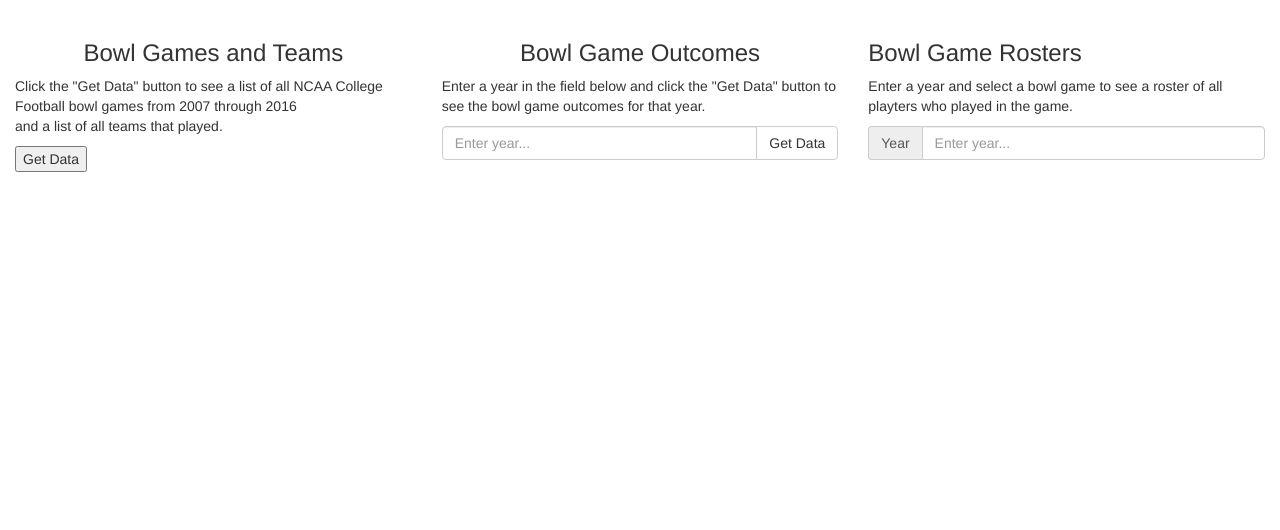
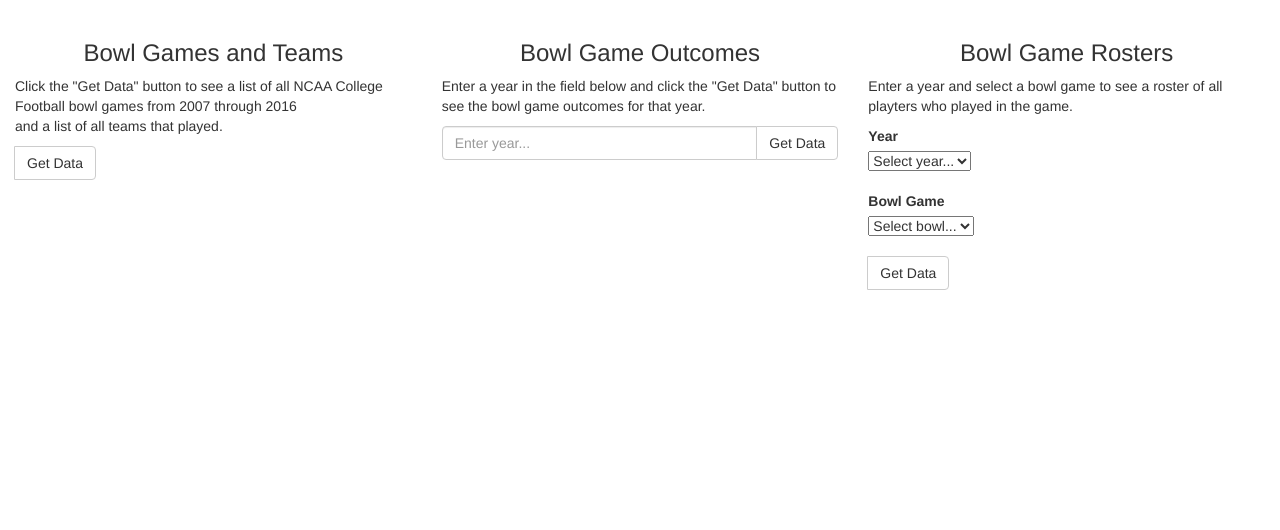
Before and after one commit to ctran301/College-FootBall-Bowl-Center, a Flask app: page /stats in a window 1280 px wide. Shown: the part 52-582 px from the top of the page. Run offline with Flask 2, Linux system fonts and the light colour scheme; parts of the project's set-up code (start-up, migrations or seed data) failed here and were passed over; some libraries are stand-ins or nearby versions.

Commit message:
Adds changes

```diff
--- a/static/assets/Resources/config.py
+++ b/static/assets/Resources/config.py
@@ -1,5 +1,5 @@
 # SQL username and password. Default will be 'root'. Change as needed.
 username = "root"
-password = "Bulletmushrooms33!"
+password = "root"
 
 use_anonymous = True
--- a/templates/stats.html
+++ b/templates/stats.html
@@ -61,7 +61,9 @@
                   Click the "Get Data" button to see a list of all NCAA College Football bowl games from 2007 through 2016<br/>
                   and a list of all teams that played.
                 </p>
-                <button class="button" onclick="">Get Data</button>
+                <span class="input-group-btn">
+                    <button class="btn btn-default" type="button">Get Data</button>
+                </span>
               </div><!--End All Bowl Games col-->
 
               <div class="col-xs-12 col-md-4"> <!--Start Game Outcomes col-->
@@ -77,12 +79,42 @@
               </div> <!--End Game Outcomes col-->
 
               <div class="col-xs-12 col-md-4"> <!--Start Player Roster col-->
-                <h3>Bowl Game Rosters</h3>
+                <h3 class="text-center">Bowl Game Rosters</h3>
                 <p>Enter a year and select a bowl game to see a roster of all playters who played in the game.</p>
-                <div class="input-group">
-                    <span class="input-group-addon" id="basic-addon1">Year</span>
-                    <input type="text" class="form-control" placeholder="Enter year..." aria-describedby="basic-addon1">
+                <div class="input-group mb-3">
+                    <div class="input-group-prepend">
+                      <label class="input-group-text" for="gameYear">Year</label>
+                    </div>
+                    <select class="custom-select" id="gameYear">
+                      <option selected>Select year...</option>
+                      <option value="2007">2007</option>
+                      <option value="2008">2008</option>
+                      <option value="2009">2009</option>
+                      <option value="2010">2010</option>
+                      <option value="2011">2011</option>
+                      <option value="2012">2012</option>
+                      <option value="2013">2013</option>
+                      <option value="2014">3014</option>
+                      <option value="2015">2015</option>
+                      <option value="2016">2016</option>
+                    </select>
                   </div>
+                  <br/>
+                  <div class="input-group mb-3">
+                      <div class="input-group-prepend">
+                        <label class="input-group-text" for="gameYear">Bowl Game</label>
+                      </div>
+                      <select class="custom-select" id="gameYear">
+                        <option selected>Select bowl...</option>
+                        {% for t in teams %}
+                        <option value="{{t}}">{{t}}</option>
+                        {% endfor %}
+                      </select>
+                    </div>
+                    <br/>
+                    <span class="input-group-btn">
+                        <button class="btn btn-default" type="button">Get Data</button>
+                    </span>
               </div> <!--Start Player Roster col-->
 
             </div> <!--End Tabbed panels row-->
```
